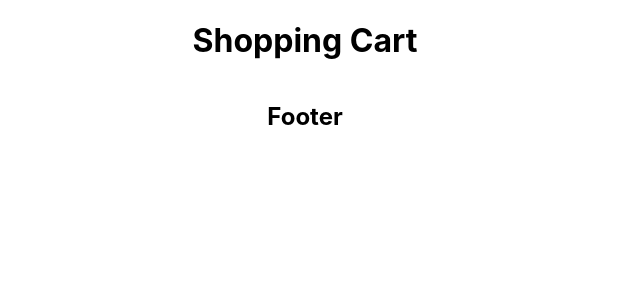
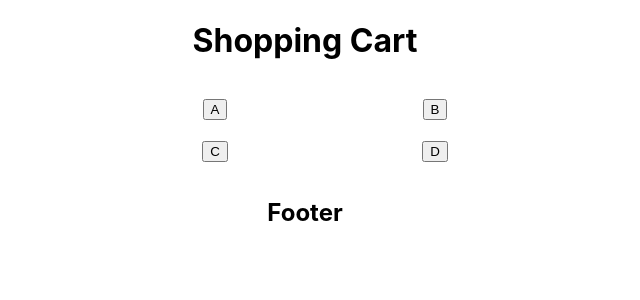
Before and after one commit to AlexKman/ReactCheckout, a React (Create React App) app in the folder react-checkout/: page / in a window 1280 px wide. Shown: the top 300 px of the page, without its empty margins (335-975 px from the left). Built offline with nearby package versions, Linux system fonts and the light colour scheme.

Commit message:
coverted the items to a list of buttons for functionality to add to the shopping basket

```diff
--- a/react-checkout/src/App.js
+++ b/react-checkout/src/App.js
@@ -13,11 +13,18 @@ function Footer(props) {
 function App(props) {
   const items = props.items;
   const [cart, setCart] = useState([]);
+  //Sets the items as a list of buttons for good functionality to add to your shopping basket
+  const ItemsList = Object.keys(items).map(itemName => (
+    <li key={itemName}>
+      <button>{itemName}</button>
+    </li>
+  ));
 
   return (
     <div className="App">
       <Header></Header>
-      <Footer></Footer>
+      <ul id="items">{ItemsList}</ul>
+      <Footer cart={cart} items={items}></Footer>
     </div>
   );
 }
```
